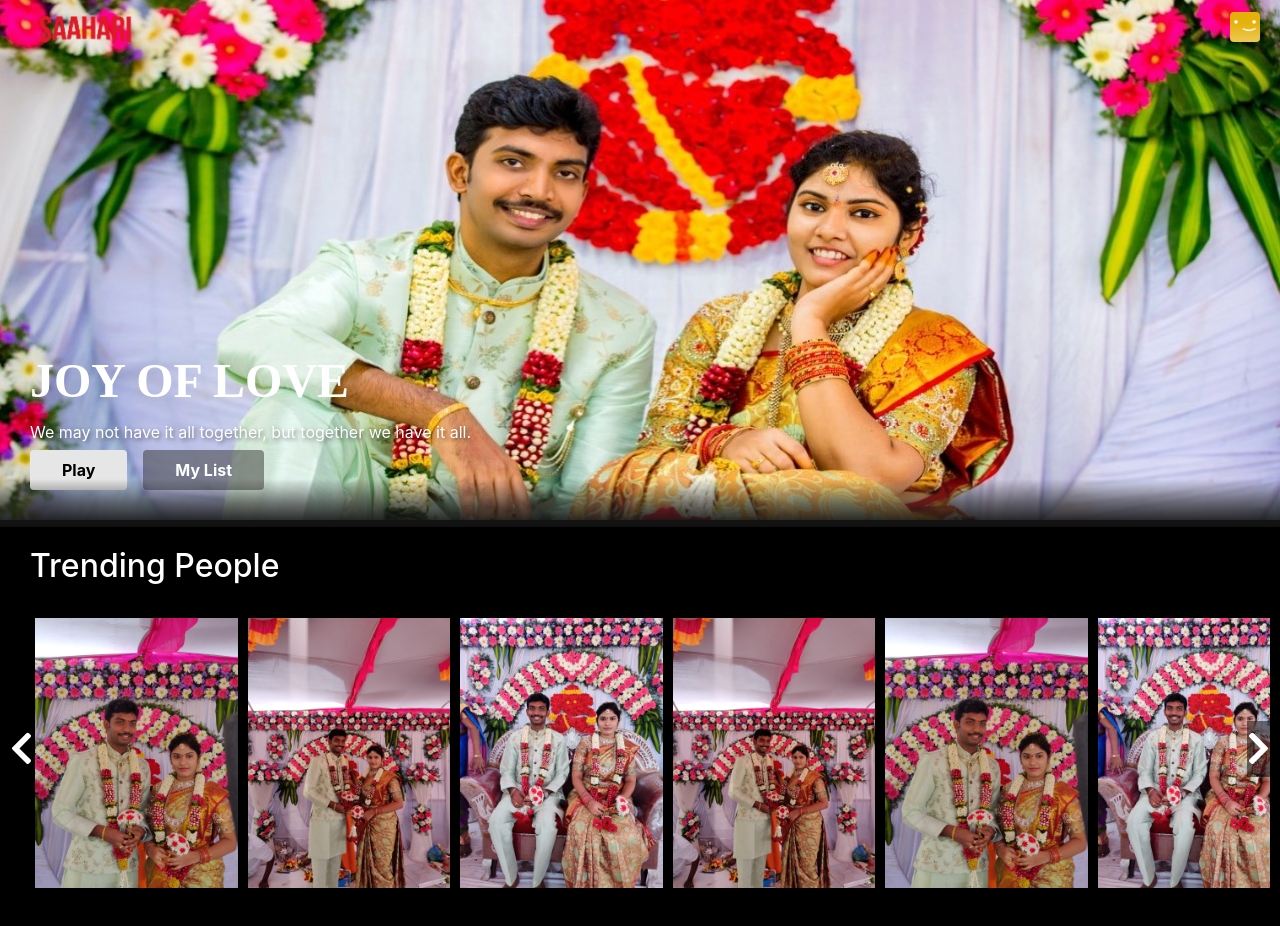
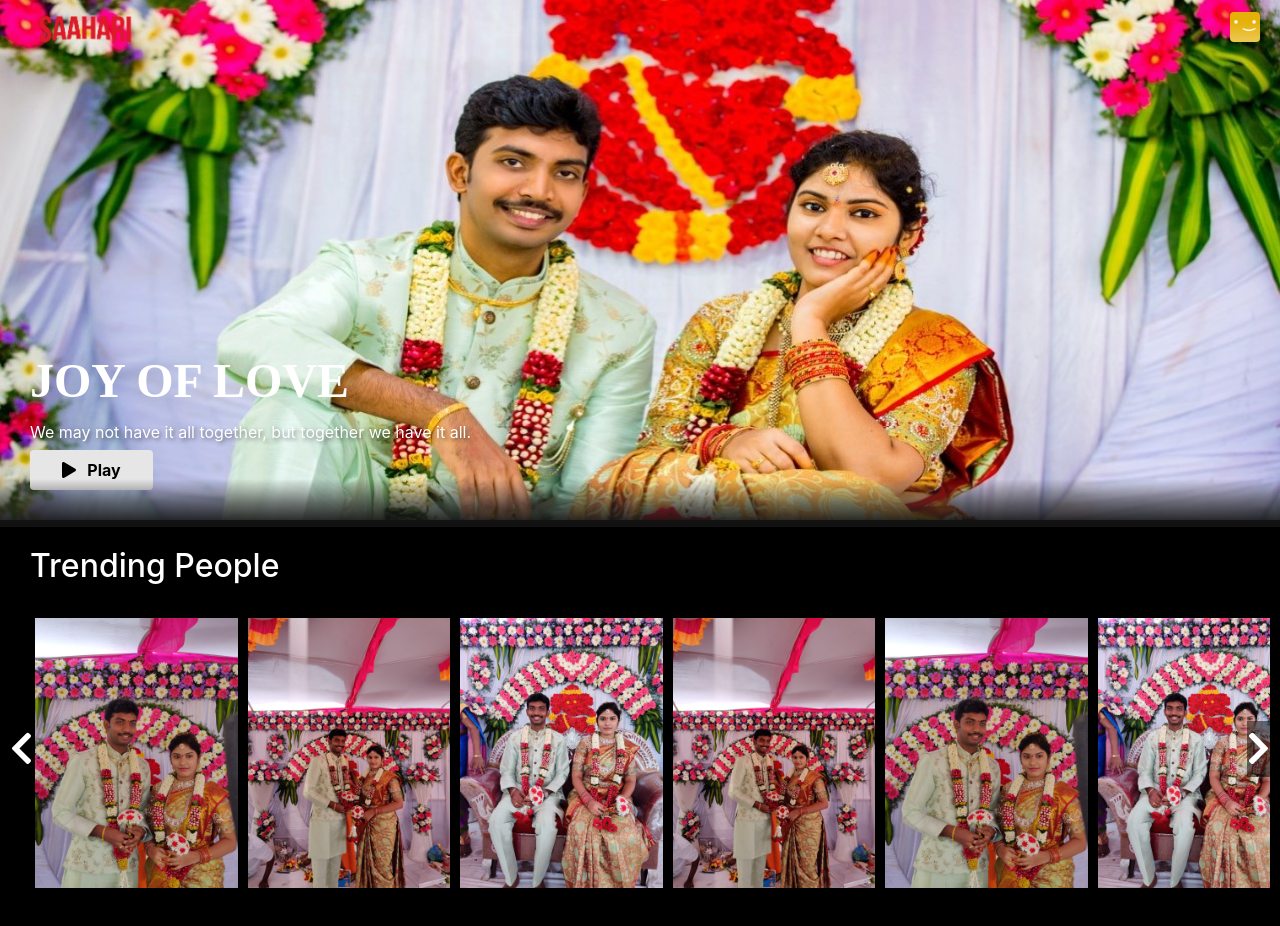
Before and after one commit to psk2/react-ott, a React (Create React App) app: page /bride in a window 1280 px wide. Shown: the top 926 px of the page. Built offline with nearby package versions, Linux system fonts and the light colour scheme; the HTML template or start-up script is replaced by a standard one.

Commit message:
added play icon

```diff
--- a/src/Banner.js
+++ b/src/Banner.js
@@ -4,6 +4,11 @@
 import poster from "./Images/banner/poster.jpg";
 import poster2 from "./Images/banner/poster2.jpg";
 import poster3 from "./Images/banner/poster3.jpg";
+
+import { FontAwesomeIcon } from "@fortawesome/react-fontawesome";
+import {
+	faPlay,
+} from "@fortawesome/free-solid-svg-icons";
 
 function Banner() {
 	const opts = {
@@ -35,9 +40,9 @@
 		window.addEventListener('resize', handleResize)
 	}, []);
 	// console.log('dimensions :>> ', dimensions);
-	if(dimensions.width < 500){
+	if (dimensions.width < 500) {
 		image_src = poster;
-	} else if(dimensions.width < 800){
+	} else if (dimensions.width < 800) {
 		image_src = poster2;
 	} else {
 		image_src = poster3;
@@ -61,9 +66,9 @@
 										className="banner__button banner_play_button"
 										onClick={() => playTitles()}
 									>
-										Play
+										<FontAwesomeIcon icon={faPlay} /> &nbsp; Play
                 					</button>
-									<button className="banner__button">My List</button>
+									{/* <button className="banner__button">My List</button> */}
 								</div>
 							</div>
 						</React.Fragment>
```
